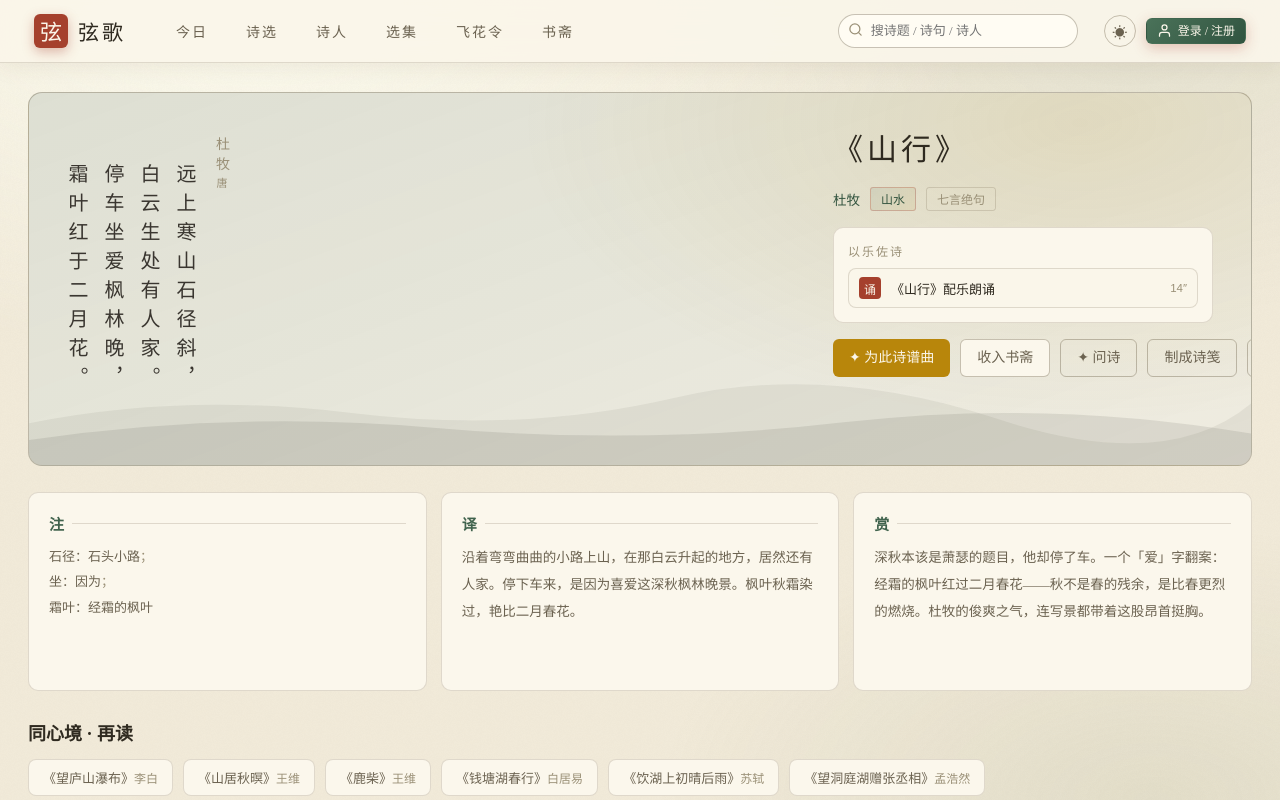
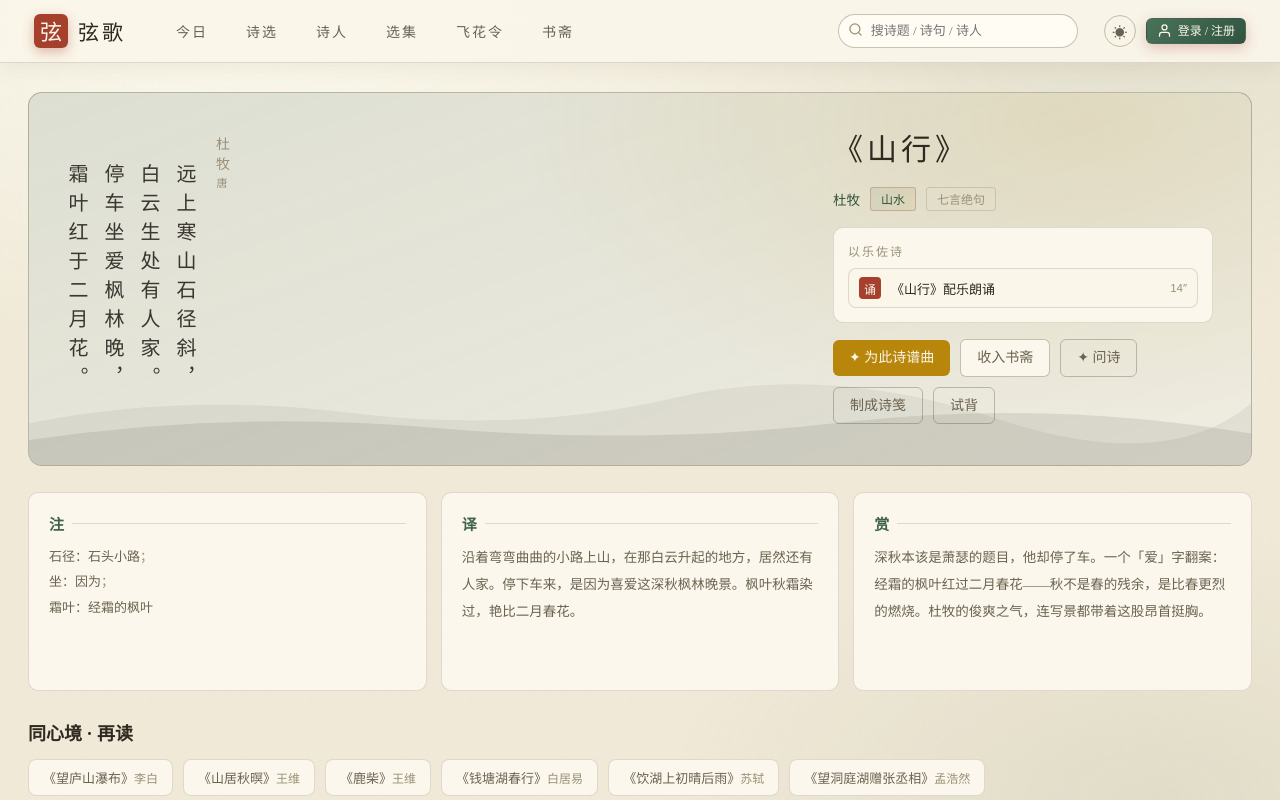
Before and after one commit to hsjy/xiangets, a Vue app in the folder frontend/: page /#/poem/41 in a window 1280 px wide. Shown: the top 800 px of the page. Built offline with nearby package versions, Linux system fonts and the light colour scheme; a small style sheet from the web is missing.

Commit message:
fix(poem): 意境页操作区按钮换行——问诗/诗笺/试背加入后窄屏溢出
.actions 加 flex-wrap，五个按钮在侧栏宽度下自动两行排布，
试背不再被挤出卡片外

```diff
--- a/frontend/src/views/PoemDetailView.vue
+++ b/frontend/src/views/PoemDetailView.vue
@@ -432,7 +432,7 @@ watch(() => route.params.id, () => { if (route.name === 'poemDetail') load() })
 .t-name { flex: 1; font-size: 13px; }
 .t-dur { font-size: 11.5px; color: var(--text-3); font-variant-numeric: tabular-nums; }
 
-.actions { display: flex; gap: 10px; }
+.actions { display: flex; flex-wrap: wrap; gap: 10px; row-gap: 10px; align-items: center; }
 .compose { background: var(--accent); color: #fbf6ea; border: none; }
 .compose:hover:not(:disabled) { filter: brightness(1.1); }
 .compose:disabled { opacity: 0.7; }
```
